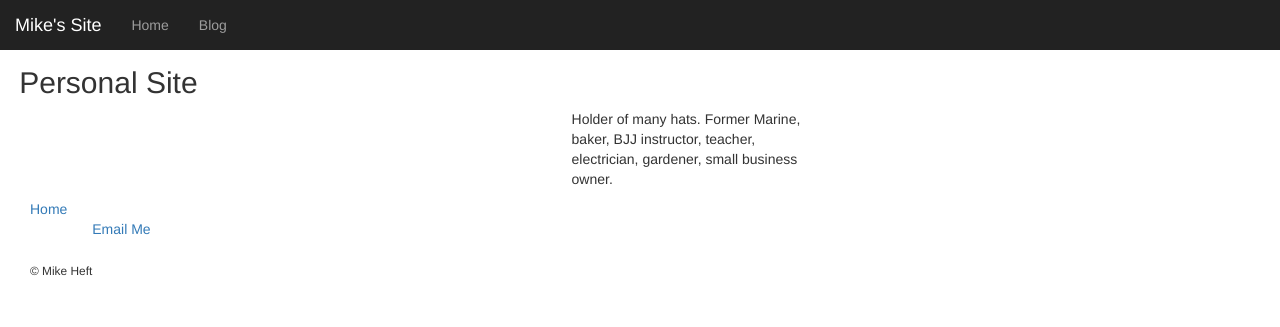
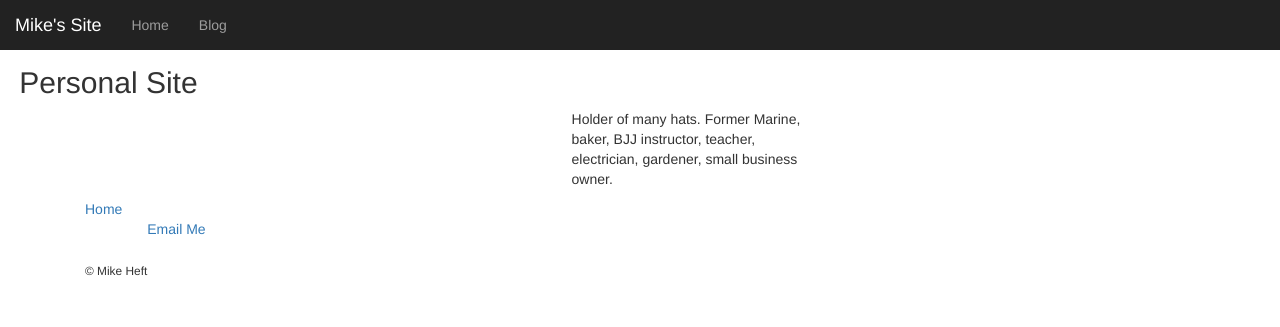
Before and after one commit to mikeyduece/mikeyduece.github.io, a plain HTML site: page index.html in a window 1280 px wide. Drawn offline with Linux system fonts and the light colour scheme.

Commit message:
playing around with footer

```diff
--- a/index.html
+++ b/index.html
@@ -25,7 +25,7 @@
               </p>
             </aside>
           </section>
-    <section class="container">
+    <div class="container">
         <footer class="primary-footer container group">
             <nav>
               <a href="index.html">Home</a>
@@ -33,6 +33,6 @@
           <a href="mailto:mikeheft@gmail.com?subject=Reaching%20Out">Email Me</a>
           <small>&copy; Mike Heft</small>
         </footer>
-    </section>
+    </div>
   </body>
 </html>
```
